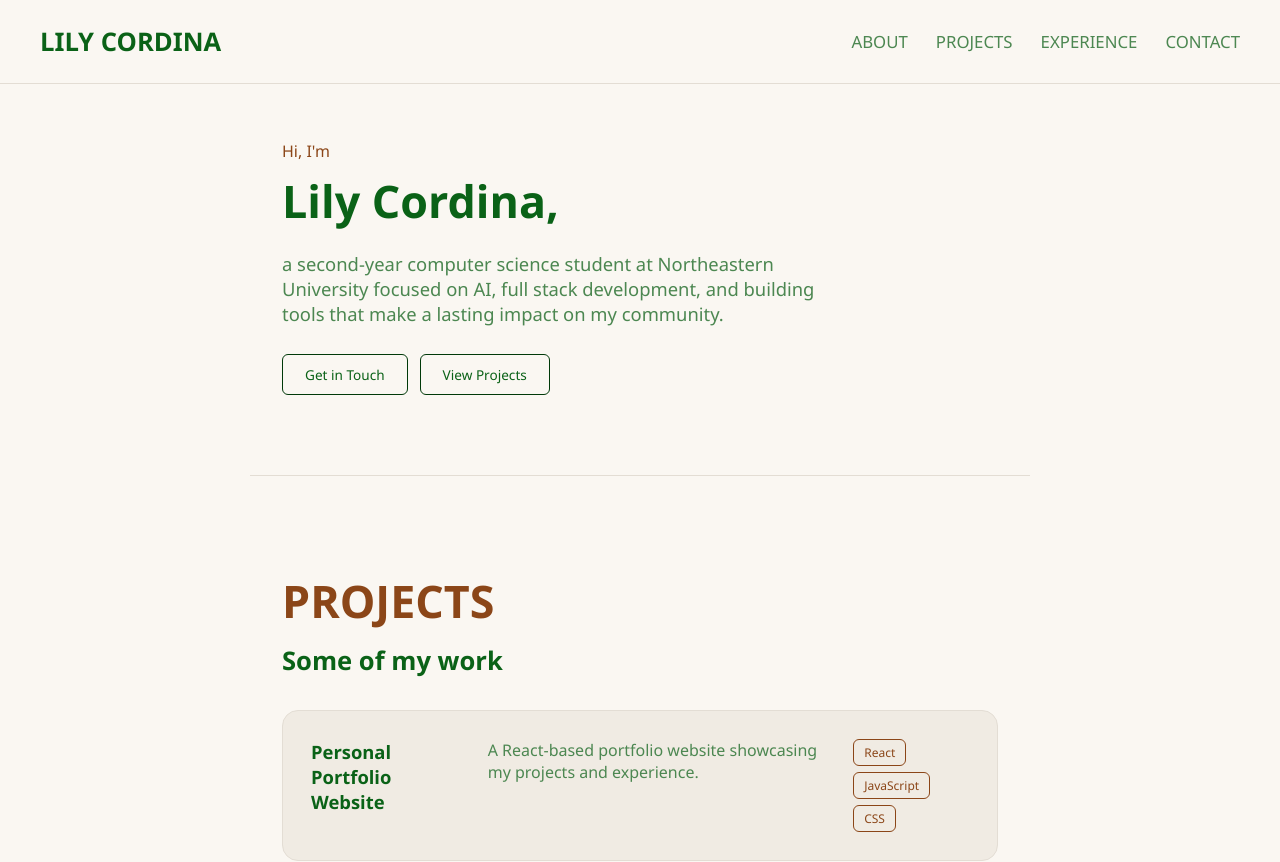
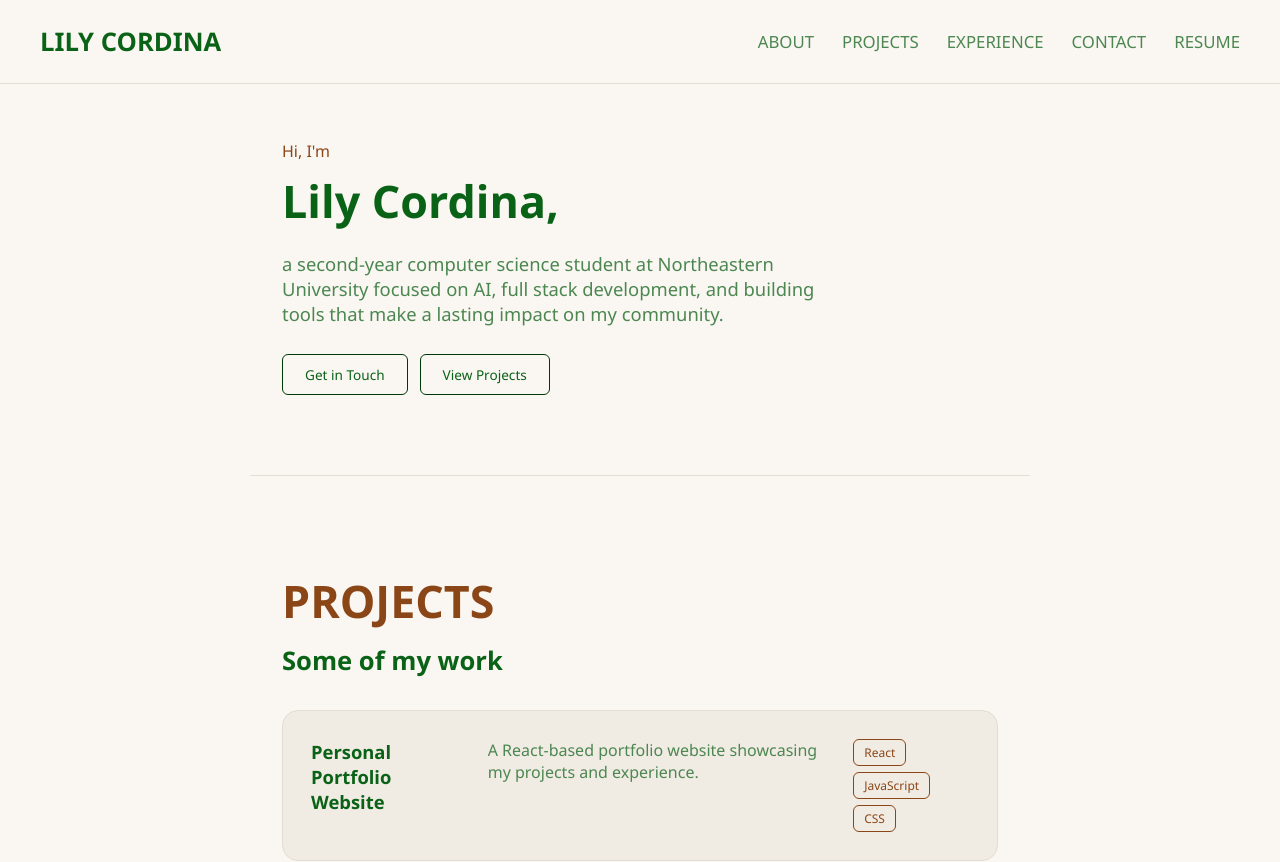
Before and after one commit to lilyyyc55/lilyyyc55.github.io, a React (Vite) app in the folder https/lilyyyc55.github.io/: page / in a window 1280 px wide. Shown: the top 862 px of the page. Built offline with nearby package versions, Linux system fonts and the light colour scheme.

Commit message:
resume added

```diff
--- a/https/lilyyyc55.github.io/src/components/Nav.jsx
+++ b/https/lilyyyc55.github.io/src/components/Nav.jsx
@@ -10,6 +10,9 @@ function Nav() {
                     <Link to="/projects">Projects</Link>
                     <Link to="/experience">Experience</Link>
                     <Link to="/#contact">Contact</Link>
+                    <Link to="../public/Lily_Cordina_Resume.pdf" target="_blank" rel="noopener noreferrer">
+                        Resume
+                    </Link>
                 </div>
             </nav>
         </>
```
Also changed, not shown: 1 other file (tests, documents, lock files or other folders).
